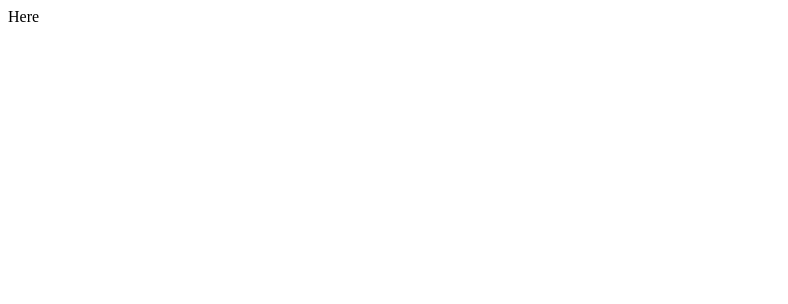
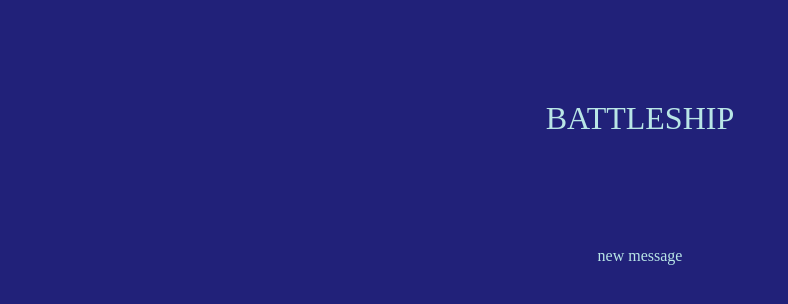
Before and after one commit to joerow/odin-battleship, a website built with Vite: page index.html in a window 1280 px wide. Shown: the whole page, without its empty margins (0-788 px from the left). Built offline with nearby package versions, Linux system fonts and the light colour scheme.

Commit message:
started adding user interface

```diff
--- a/index.html
+++ b/index.html
@@ -2,6 +2,7 @@
 <html lang="en">
   <head>
     <meta charset="UTF-8" />
+    <link rel="stylesheet" href="style.css">
     <link rel="apple-touch-icon" sizes="180x180" href="/apple-touch-icon.png">
     <link rel="icon" type="image/png" sizes="32x32" href="/favicon-32x32.png">
     <link rel="icon" type="image/png" sizes="16x16" href="/favicon-16x16.png">
@@ -9,7 +10,7 @@
     <title>Battleship</title>
   </head>
   <body>
-    <div id="app">Here</div>
+    <div id="app"></div>
     <script type="module" src="/main.js"></script>
   </body>
 </html>
--- a/main.js
+++ b/main.js
@@ -2,3 +2,16 @@ import { Player } from "./battleship";
 import { buildElement } from "./domhandler";
 
 let app = document.querySelector("#app");
+
+let title = buildElement("div", "title", "", "BATTLESHIP");
+app.appendChild(title);
+
+let message = buildElement(
+  "div",
+  "message",
+  "",
+  "This is the message area. There will be changing instructions here"
+);
+app.appendChild(message);
+
+message.textContent = "new message";
--- /dev/null
+++ b/style.css
@@ -0,0 +1,19 @@
+body {
+  background-color: rgb(33, 33, 121);
+  color: rgb(185, 230, 230);
+  margin: 0;
+}
+#app {
+  display: flex;
+  flex-direction: column;
+  align-items: center;
+  gap: 10px;
+}
+#title {
+  margin-top: 100px;
+  font-size: xx-large;
+}
+
+#message {
+  margin-top: 100px;
+}
```
